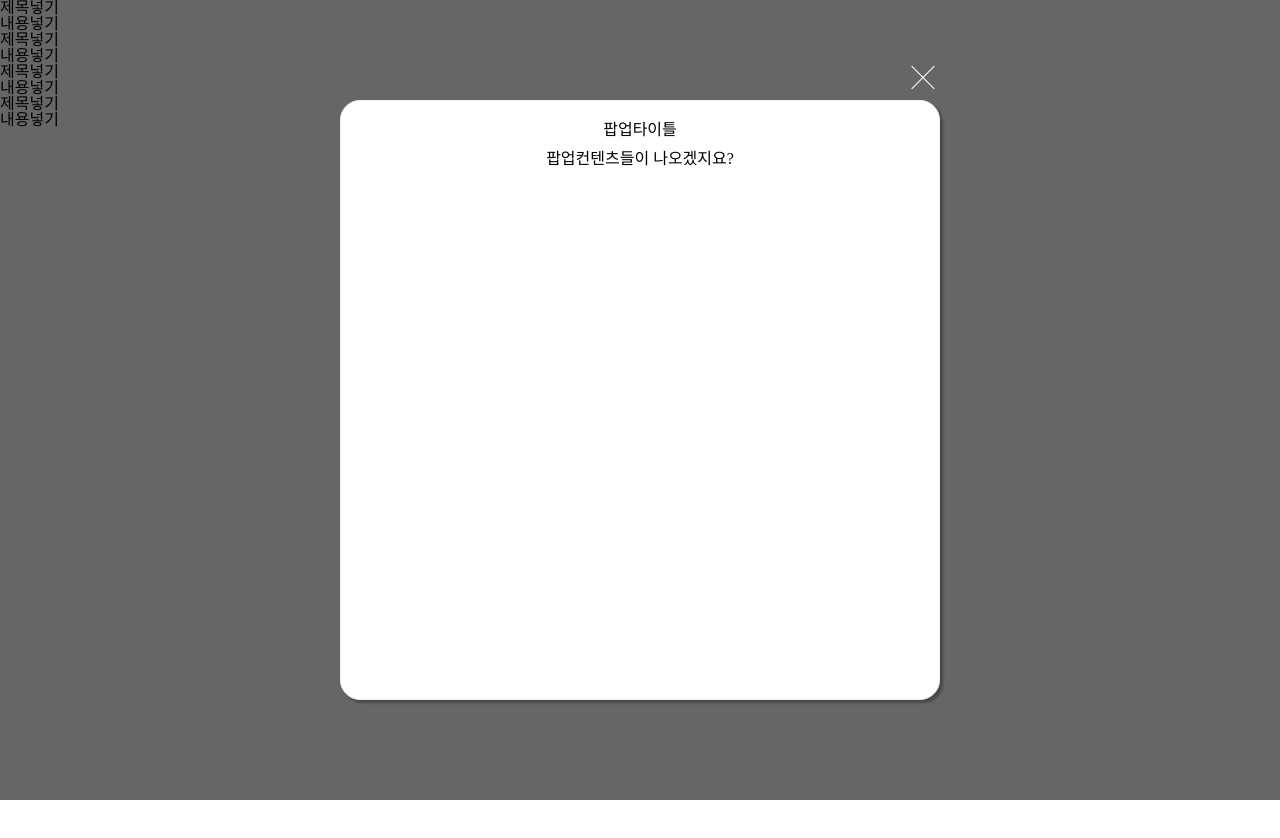
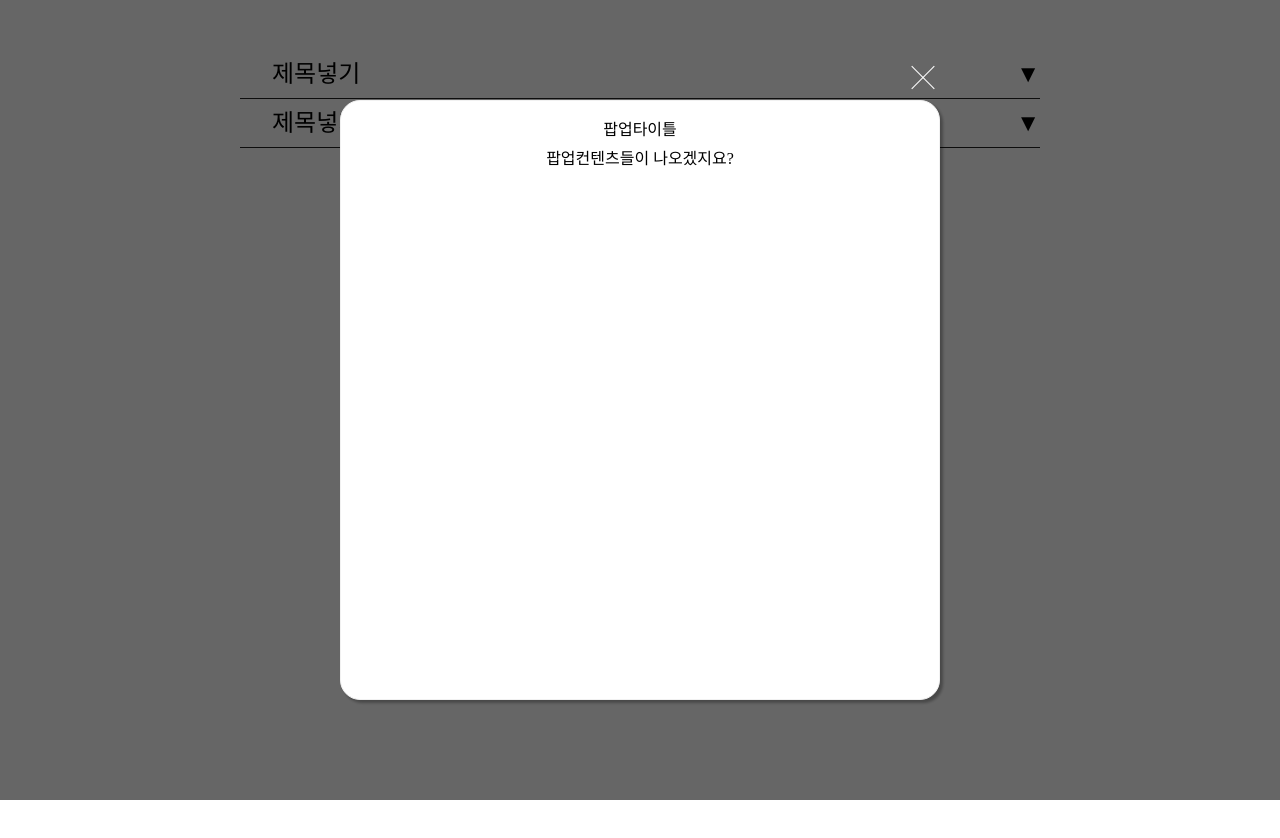
Before and after one commit to 4thdraw/javascript_css, a plain HTML site: page index.html in a window 1280 px wide. Shown: the top 838 px of the page. Drawn offline with nearby package versions, Linux system fonts and the light colour scheme.

Commit message:
faq 질문 hover 시 아래 답변노출하기

```diff
--- a/css/layout.css
+++ b/css/layout.css
@@ -71,3 +71,37 @@
     right:0;
     transform: rotate(45deg);
 }
+
+#faq{
+    max-width:800px;
+    margin: 50px auto;
+}
+#faq dt{
+    border-bottom:1px solid #222;
+    line-height: 2;
+    font-size: 1.5em;
+    text-indent: 2rem;
+    display: flex;
+    align-items: center;
+    justify-content: space-between;
+}
+#faq dt:after{
+    content: "▼";
+}
+#faq dt:hover{
+    color: red;
+}
+#faq dt:hover:after{
+    content: "▲";
+}
+#faq dd{
+    background-color: #ccc;
+    max-height: 0;
+    overflow: hidden;
+    box-sizing: border-box;
+    transition: 0.5s;
+}
+#faq dt:hover + dd{
+    max-height: 400px;
+}
+#faq dd div{ padding: 15px; }
--- a/index.html
+++ b/index.html
@@ -16,13 +16,21 @@
 
     <dl id="faq">
         <dt>제목넣기</dt>
-        <dd>내용넣기</dd>
+        <dd>
+            <div>
+                나혼자만 답변이 엄청길어<br>
+                길게<br>길게<br>길게<br>길게<br>길게<br> 길게<br>
+                길게<br>
+                길게<br>
+                길게<br>
+            </div>
+        </dd>
         <dt>제목넣기</dt>
-        <dd>내용넣기</dd>
-        <dt>제목넣기</dt>
-        <dd>내용넣기</dd>
-        <dt>제목넣기</dt>
-        <dd>내용넣기</dd>
+        <dd>
+            <div>
+                내용넣기
+            </div>
+        </dd>
     </dl>
     <!-- code.jquery.com -->
     <script src="https://code.jquery.com/jquery-2.2.4.js" integrity="sha256-iT6Q9iMJYuQiMWNd9lDyBUStIq/8PuOW33aOqmvFpqI=" crossorigin="anonymous"></script>
--- a/js/basic.js
+++ b/js/basic.js
@@ -25,3 +25,7 @@ console.log(typeof  $(window).scrollTop(), $(window).scrollTop() )
 // 2. 제이쿼리 선택자 다음에는 메서드 removeClass 혹은 이벤트 click 가 온다.
 // 3. 이벤트와 메서드의 차이는 () => { } 화살표함수 유무
 // 이벤트 : click , scroll , swiper , hover , mouseenter, mouseleave
+
+$("#faq dt").click(function(){
+    $(this).addClass('on').siblings().removeClass('on')
+})
```
